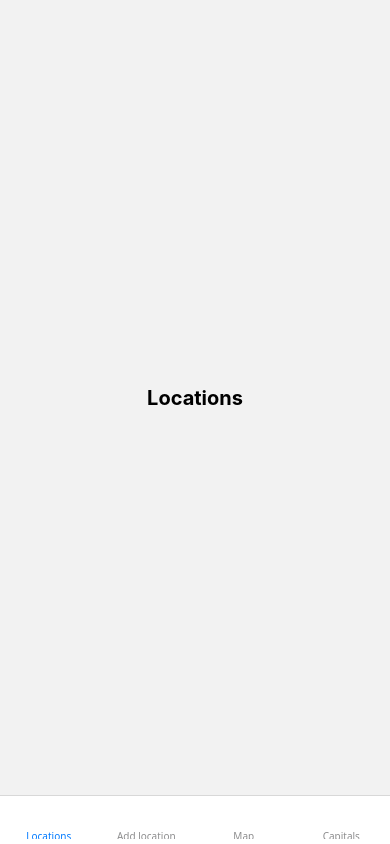
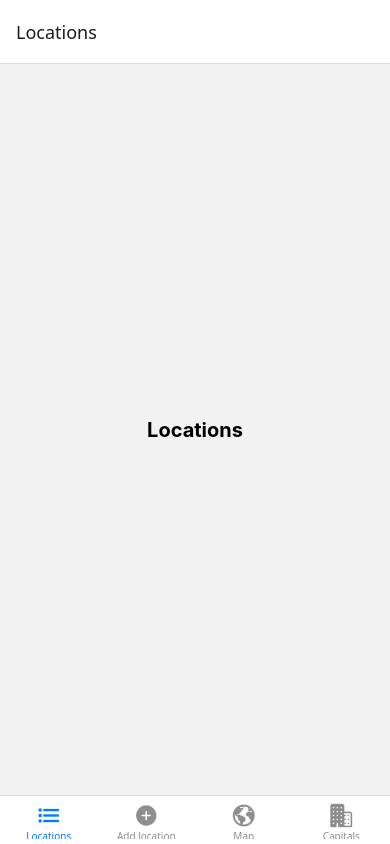
Before and after one commit to Kikkoust/map-mobile-assignment, a React Native app: screen /Locations in a window 390 px wide. Built offline with nearby package versions, Linux system fonts and the light colour scheme.

Commit message:
Icons added and little fixes (header)

```diff
--- a/navigators/RootNavigator.js
+++ b/navigators/RootNavigator.js
@@ -12,13 +12,13 @@ const Tab = createBottomTabNavigator();
 //BOTTOM NAVIGATOR
 function BottomTabs() {
   return (
-    <Tab.Navigator screenOptions={{ headerShown: false }}>
+    <Tab.Navigator screenOptions={{ headerShown: true }}>
       <Tab.Screen
         name="Locations"
         component={LocationScreen}
         options={{
           tabBarIcon: ({ color, size }) => (
-            <Ionicons name="" size={size} color={color} />
+            <Ionicons name="list-sharp" size={size} color={color} />
           ),
         }}
       />
@@ -27,7 +27,7 @@ function BottomTabs() {
         component={AddLocationScreen}
         options={{
           tabBarIcon: ({ color, size }) => (
-            <Ionicons name="" size={size} color={color} />
+            <Ionicons name="add-circle" size={size} color={color} />
           ),
         }}
       />
@@ -36,7 +36,7 @@ function BottomTabs() {
         component={AddLocationScreen}
         options={{
           tabBarIcon: ({ color, size }) => (
-            <Ionicons name="" size={size} color={color} />
+            <Ionicons name="earth-sharp" size={size} color={color} />
           ),
         }}
       />
@@ -45,7 +45,7 @@ function BottomTabs() {
         component={AddLocationScreen}
         options={{
           tabBarIcon: ({ color, size }) => (
-            <Ionicons name="" size={size} color={color} />
+            <Ionicons name="business" size={size} color={color} />
           ),
         }}
       />
```
